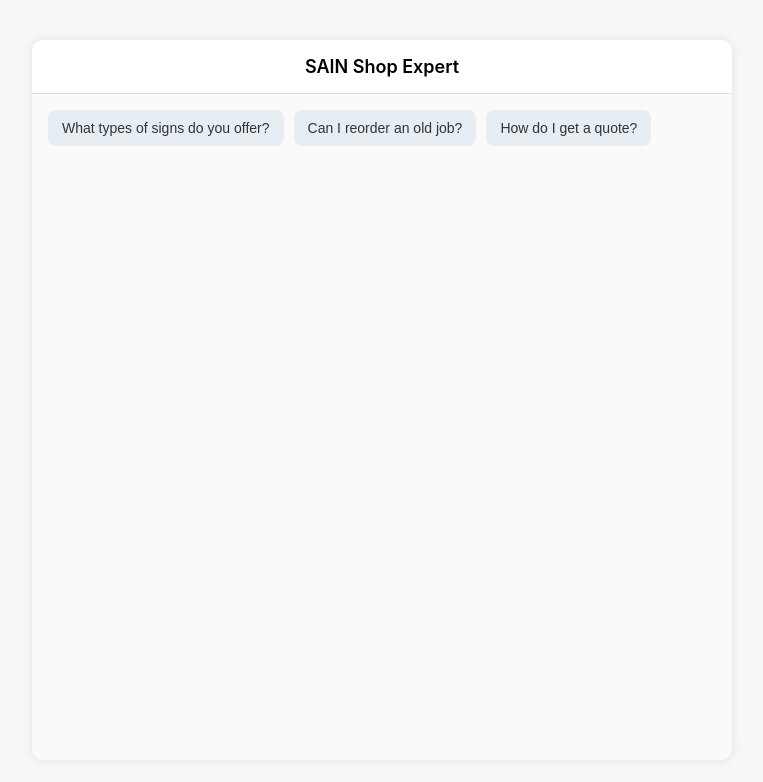
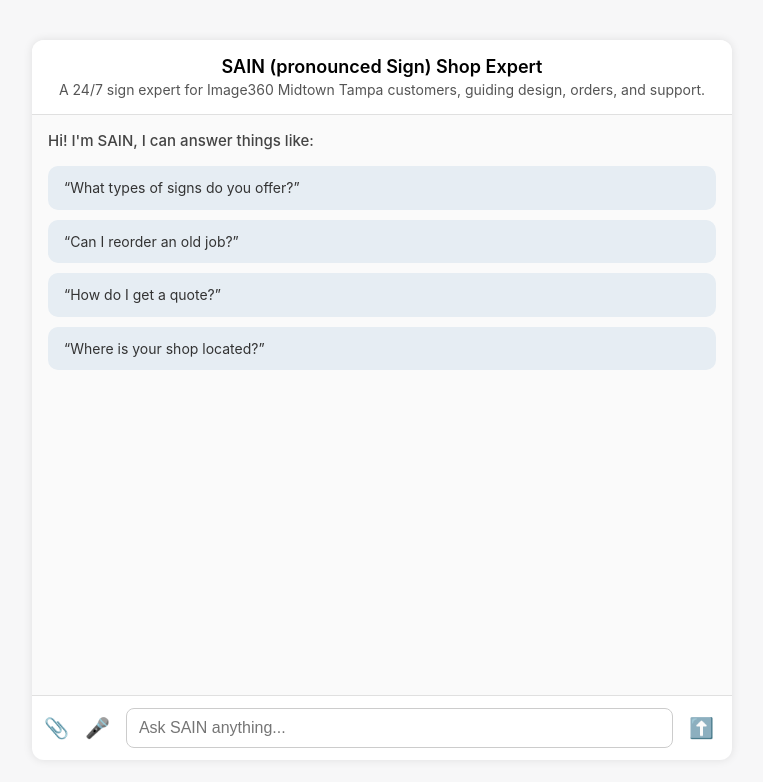
Before and after one commit to Image360MT/sain-assistant, a website: page index.html in a window 1280 px wide. Shown: the whole page, without its empty margins (258-1021 px from the left). Drawn offline with Linux system fonts and the light colour scheme.

Commit message:
Update header and prompt introduction text for SAIN

```diff
--- a/index.html
+++ b/index.html
@@ -37,6 +37,13 @@
       font-size: 18px;
     }
 
+    .chat-header div {
+      font-size: 14px;
+      font-weight: normal;
+      color: #555;
+      margin-top: 4px;
+    }
+
     #chatbox {
       flex: 1;
       padding: 16px;
@@ -63,62 +70,145 @@
     }
 
     .chat-input {
-      padding: 12px 16px;
+      padding: 12px;
       border-top: 1px solid #e0e0e0;
       display: flex;
-      gap: 8px;
+      align-items: center;
+      gap: 10px;
+    }
+
+    .chat-input input[type="file"] {
+      display: none;
+    }
+
+    .chat-input label, .chat-input button.icon-button {
+      background: none;
+      border: none;
+      cursor: pointer;
+      font-size: 20px;
+      color: #004785;
+    }
+
+    .chat-input label:hover, .chat-input button.icon-button:hover {
+      color: #003366;
     }
 
     #userInput {
       flex: 1;
-      padding: 10px;
+      padding: 10px 12px;
       border: 1px solid #ccc;
       border-radius: 8px;
       font-size: 16px;
     }
 
-    button {
-      background-color: #004785;
-      color: white;
-      border: none;
-      padding: 10px 20px;
-      border-radius: 8px;
-      font-size: 16px;
-      cursor: pointer;
-    }
-
-    button:hover {
-      background-color: #003366;
-    }
-
     .quick-prompts {
       display: flex;
-      flex-wrap: wrap;
+      flex-direction: column;
       gap: 10px;
       margin-bottom: 16px;
     }
 
-    .prompt-button {
+    .prompt-heading {
+      font-weight: 500;
+      font-size: 15px;
+      margin-bottom: 6px;
+      color: #444;
+    }
+
+    .prompt-box {
       background-color: #e6edf3;
       color: #333;
-      border: none;
-      padding: 10px 14px;
-      border-radius: 8px;
+      padding: 12px 16px;
+      border-radius: 10px;
       cursor: pointer;
       font-size: 14px;
+      line-height: 1.4;
     }
 
-    .prompt-button:hover {
+    .prompt-box:hover {
       background-color: #d4e1eb;
     }
   </style>
 </head>
 <body>
   <div class="chat-wrapper">
-    <div class="chat-header">SAIN Shop Expert</div>
+    <div class="chat-header">
+      SAIN (pronounced Sign) Shop Expert
+      <div>A 24/7 sign expert for Image360 Midtown Tampa customers, guiding design, orders, and support.</div>
+    </div>
     <div id="chatbox">
       <div id="prompts" class="quick-prompts">
-        <button class="prompt-button" onclick="sendPrompt('What types of signs do you offer?')">What types of signs do you offer?</button>
-        <button class="prompt-button" onclick="sendPrompt('Can I reorder an old job?')">Can I reorder an old job?</button>
-        <button class="prompt-button" onclick="sendPrompt('How do I get a quote?')">How do I get a quote?</button>
-        <button class="prompt-button" onclick="sendPro
+        <div class="prompt-heading">Hi! I'm SAIN, I can answer things like:</div>
+        <div class="prompt-box" onclick="sendPrompt('What types of signs do you offer?')">
+          “What types of signs do you offer?”
+        </div>
+        <div class="prompt-box" onclick="sendPrompt('Can I reorder an old job?')">
+          “Can I reorder an old job?”
+        </div>
+        <div class="prompt-box" onclick="sendPrompt('How do I get a quote?')">
+          “How do I get a quote?”
+        </div>
+        <div class="prompt-box" onclick="sendPrompt('Where is your shop located?')">
+          “Where is your shop located?”
+        </div>
+      </div>
+    </div>
+    <div class="chat-input">
+      <label for="fileInput">📎</label>
+      <input type="file" id="fileInput" />
+      <button class="icon-button" onclick="startDictation()">🎤</button>
+      <input id="userInput" type="text" placeholder="Ask SAIN anything..." />
+      <button class="icon-button" onclick="sendMessage()">⬆️</button>
+    </div>
+  </div>
+  <script>
+    async function sendPrompt(text) {
+      document.getElementById('userInput').value = text;
+      sendMessage();
+    }
+
+    async function sendMessage() {
+      const input = document.getElementById('userInput');
+      const chatbox = document.getElementById('chatbox');
+      const prompts = document.getElementById('prompts');
+      const message = input.value.trim();
+      if (!message) return;
+
+      if (prompts) prompts.style.display = 'none';
+
+      const userDiv = document.createElement('div');
+      userDiv.className = 'message user';
+      userDiv.textContent = `You: ${message}`;
+      chatbox.appendChild(userDiv);
+      input.value = '';
+
+      const response = await fetch('/chat', {
+        method: 'POST',
+        headers: { 'Content-Type': 'application/json' },
+        body: JSON.stringify({ message })
+      });
+
+      const data = await response.json();
+      const assistantDiv = document.createElement('div');
+      assistantDiv.className = 'message assistant';
+      assistantDiv.textContent = `SAIN: ${data.response}`;
+      chatbox.appendChild(assistantDiv);
+      chatbox.scrollTop = chatbox.scrollHeight;
+    }
+
+    function startDictation() {
+      const input = document.getElementById('userInput');
+      if (!('webkitSpeechRecognition' in window)) {
+        alert('Voice recognition not supported in this browser.');
+        return;
+      }
+      const recognition = new webkitSpeechRecognition();
+      recognition.lang = 'en-US';
+      recognition.onresult = function(event) {
+        input.value = event.results[0][0].transcript;
+      };
+      recognition.start();
+    }
+  </script>
+</body>
+</html>
```
